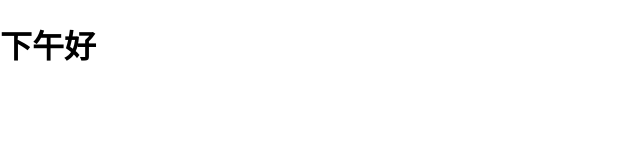
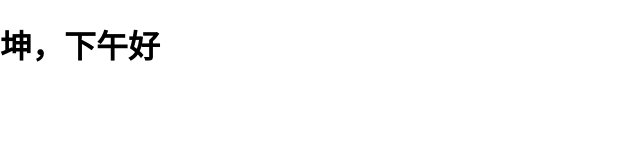
Before and after one commit to tanfangege/fange, a plain HTML site: page new.html in a window 1280 px wide. Shown: the whole page, without its empty margins (0-640 px from the left). Drawn offline with Linux system fonts and the light colour scheme.

Commit message:
Update new.html

```diff
--- a/new.html
+++ b/new.html
@@ -11,6 +11,6 @@
     </style>
   </head>
   <body>
-    <h1>下午好</h1>
+    <h1>坤，下午好</h1>
   </body>
 </html>
```
